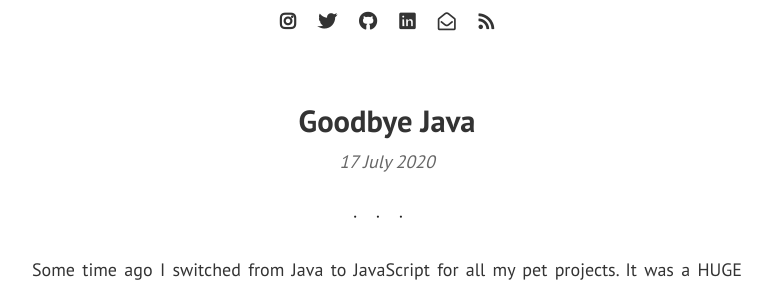
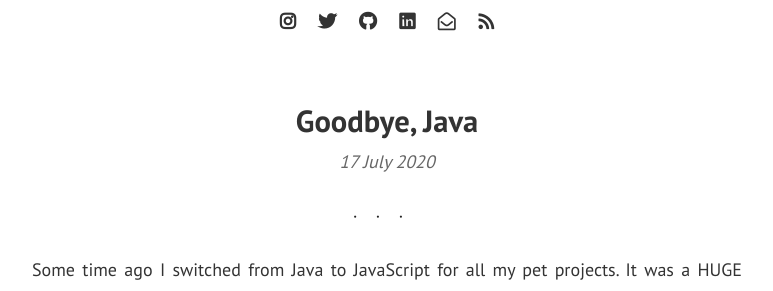
Before and after one commit to unicorncoding/unicorncoding.github.io, a Jekyll site: the page built from _posts/2020-07-17-goodbye-java.md, in a window 1280 px wide and 900 px high. Shown: the part 281-572 px from the top of the window, without its empty margins (253-1026 px from the left). Built offline with Jekyll 4.4.1, drawn with Linux system fonts in a browser that asks for light colours; nearby versions of some CDN libraries; comment, search, counter and statistics services are not loaded.

```diff
--- a/_posts/2020-07-17-goodbye-java.md
+++ b/_posts/2020-07-17-goodbye-java.md
@@ -1,6 +1,6 @@
 ---
 layout: post
-title: Goodbye Java
+title: Goodbye, Java
 image: fuck_java.jpg
 
 ---
```
